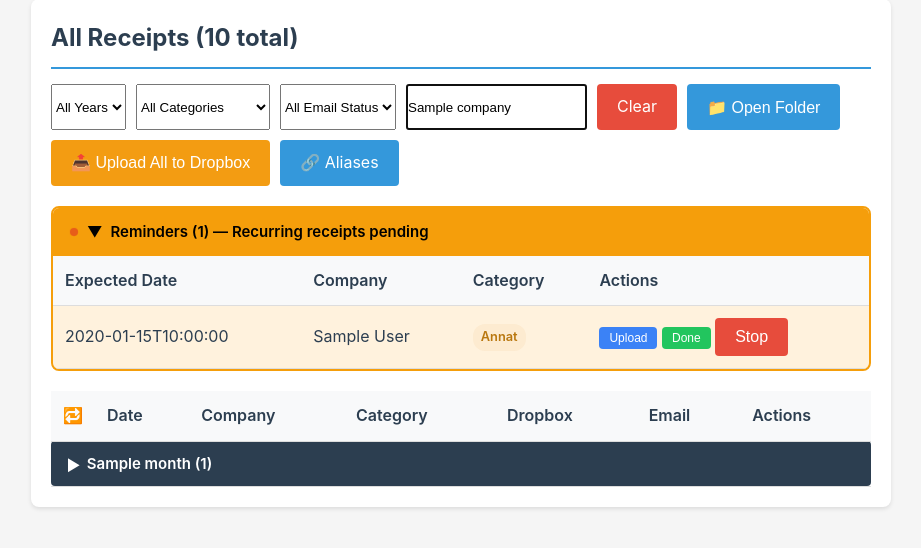
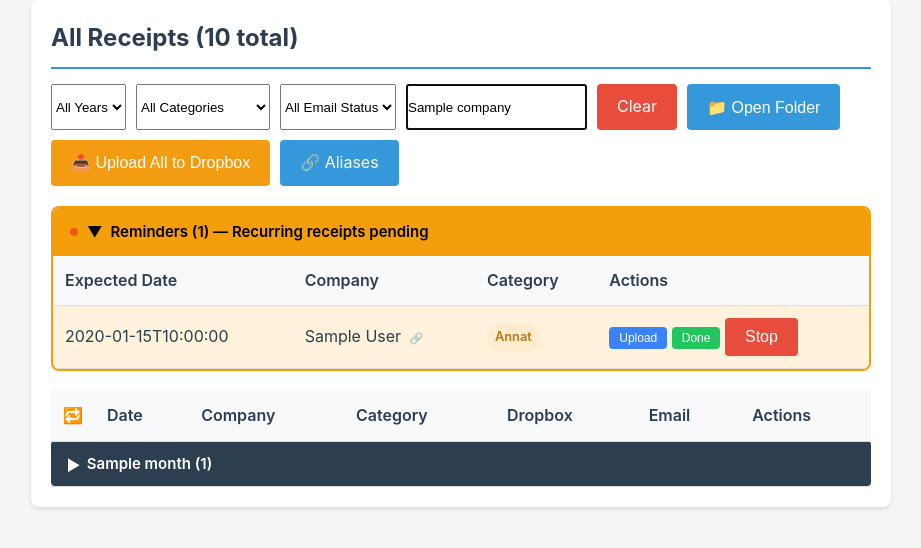
Before and after one commit to fordtheword/ib-receipt-manager, a FastAPI app: template templates/receipts.html in a window 1280 px wide. Shown: the part 100-648 px from the top of the page, without its empty margins (179-1100 px from the left). Run offline with FastAPI, Linux system fonts and the light colour scheme; the template is opened without the code that fills it: most values are stand-ins (such as "Sample title", 1, 10 or a date in 2020).

Commit message:
Mark alias-resolved reminder names with a hover-tooltip indicator
When a reminder row's company name has been remapped through the aliases
table, append a small 🔗 marker. Hovering shows the original OCR'd name
so it's obvious the displayed label isn't what was extracted from the PDF.

Co-Authored-By: Claude Opus 4.7 (1M context) <noreply@anthropic.com>

```diff
--- a/templates/receipts.html
+++ b/templates/receipts.html
@@ -148,6 +148,15 @@
 .reminder-upload-input {
     display: none;
 }
+.alias-marker {
+    font-size: 11px;
+    opacity: 0.6;
+    margin-left: 4px;
+    cursor: help;
+}
+.alias-marker:hover {
+    opacity: 1;
+}
 /* Prevent date and actions column wrapping */
 td:nth-child(2), th:nth-child(2),
 td:last-child, th:last-child {
@@ -204,7 +213,7 @@ td:last-child, th:last-child {
                     {% for rem in due_reminders %}
                     <tr class="reminder-row" id="reminder-top-{{ rem.receipt.id }}-{{ rem.year_month }}">
                         <td>{{ rem.expected_date.isoformat() }}</td>
-                        <td>{{ rem.display_name or rem.receipt.company_name }}</td>
+                        <td>{{ rem.display_name or rem.receipt.company_name }}{% if rem.display_name and rem.display_name != rem.receipt.company_name %} <span class="alias-marker" title="Aliased from: {{ rem.receipt.company_name }}">🔗</span>{% endif %}</td>
                         <td>
                             {% if rem.receipt.category == 'leverantörsfaktura' %}
                             <span class="badge badge-lev">Leverantör</span>
@@ -254,7 +263,7 @@ td:last-child, th:last-child {
                     <input type="checkbox" class="recurring-checkbox" checked disabled title="Recurring">
                 </td>
                 <td>{{ rem.expected_date.isoformat() }} (expected)</td>
-                <td>{{ rem.display_name or rem.receipt.company_name }}</td>
+                <td>{{ rem.display_name or rem.receipt.company_name }}{% if rem.display_name and rem.display_name != rem.receipt.company_name %} <span class="alias-marker" title="Aliased from: {{ rem.receipt.company_name }}">🔗</span>{% endif %}</td>
                 <td>
                     {% if rem.receipt.category == 'leverantörsfaktura' %}
                     <span class="badge badge-lev">Leverantör</span>
```
